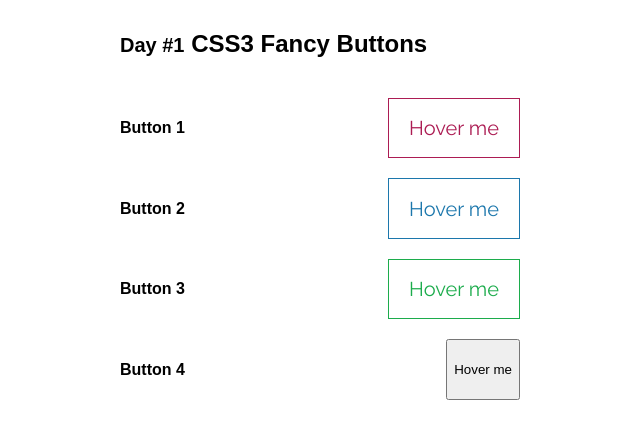
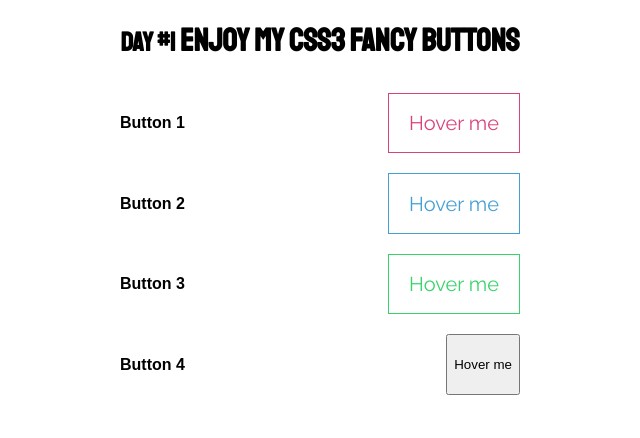
Before and after one commit to idNess/30-days-of-CSS, a plain HTML site: page cool-buttons/index.html in a window 1280 px wide. Shown: the whole page, without its empty margins (320-960 px from the left). Drawn offline with Linux system fonts and the light colour scheme.

Commit message:
changed font

```diff
--- a/cool-buttons/css/stylesheet.scss
+++ b/cool-buttons/css/stylesheet.scss
@@ -2,9 +2,9 @@
 SASS
 **************/
 
-$pink: #ac1c53 ;
-$blue: #1c77ac ;
-$green: #1cac4c;
+$pink: #d8437c ;
+$blue: #439fd4 ;
+$green: #38d36b;
 
 %common-btn {
     background: none;
@@ -32,6 +32,12 @@ body {
     font-family: Arial, Helvetica, sans-serif;
     margin:0;
     padding:0;
+}
+
+header {
+    width:100%;
+    text-align: center;
+    font-family: 'Staatliches', cursive;
 }
 
 section {
@@ -85,16 +91,16 @@ BUTTON 2
 
 .btn2:hover{
     color:#fff;
-    transition: 1s;
+    transition: 0.8s;
 }
 
 .btn2::before {
     @extend %btn-before;
     bottom: 0;
+    left: 0;
     width: 0%;
     height: 100%;
     background: $blue;
-    left: 0;
 }
 
 .btn2:hover::before {
@@ -114,7 +120,7 @@ BUTTON 3
 
 .btn3:hover{
     color:#fff;
-    transition: 1s;
+    transition: 0.8s;
 }
 
 .btn3::before {
--- a/cool-buttons/index.html
+++ b/cool-buttons/index.html
@@ -4,13 +4,14 @@
     <meta charset="utf-8">
     <title>CSS3 Fancy Buttons | Code 30 Things in 30 Days with CSS3</title>
     <link rel="stylesheet" type="text/css" href="css/stylesheet.css">
-    <link href="https://fonts.googleapis.com/css2?family=Raleway&display=swap" rel="stylesheet">
+    <link href="https://fonts.googleapis.com/css2?family=Raleway&family=Staatliches&display=swap" rel="stylesheet">
   </head>
   <body>
 
-  <section>
-    <h1><small>Day #1</small> CSS3 Fancy Buttons</h1>
-  </section>
+  <header>
+    <h1><small>Day #1</small> Enjoy my CSS3 Fancy Buttons</h1>
+  </header>
+
   <section>
     <h4>Button 1</h4>
     <button class="btn btn1" type="button" name="button">Hover me</button>
```
Also changed, not shown: cool-buttons/css/stylesheet.css.
